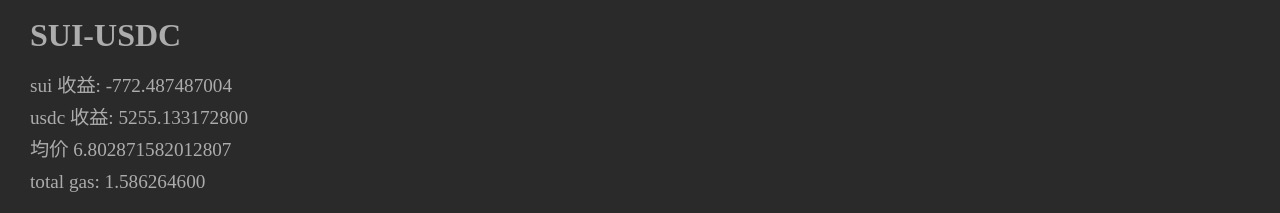
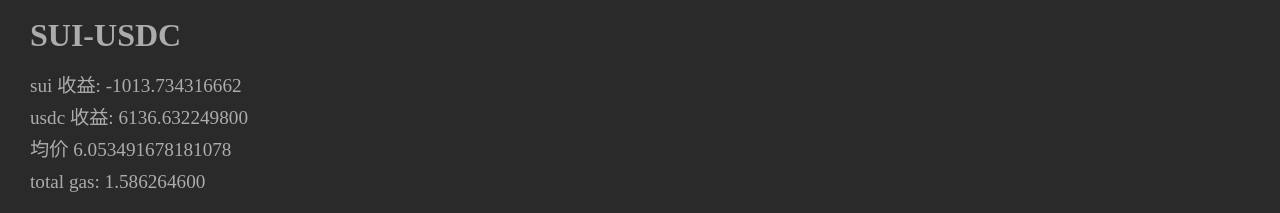
Before and after one commit to dsqiao/trade, a Vue app: page /sui-usdc in a window 1280 px wide. Shown: the part 173-386 px from the top of the page. Built offline with nearby package versions, Linux system fonts and the light colour scheme; what tdesign-vue-next would draw is missing.

Commit message:
feat: sui-usdc 支持计算「已结算交易对」逻辑

```diff
--- a/src/components/pair/sui-usdc.vue
+++ b/src/components/pair/sui-usdc.vue
@@ -71,7 +71,7 @@ const suiGain = ref(0);
 const usdcGain = ref(0);
 const totalGas = ref(0);
 const showT = ref(true);
-const transKeySet = [];
+const transMap = new Map();
 for (let index = 0; index < suiTradeData.length; index += 1) {
   const trans = suiTradeData[index];
   trans.gain = '0';
@@ -84,24 +84,12 @@ for (let index = 0; index < suiTradeData.length; index += 1) {
   if (!trans.gas) {
     trans.gas = 0;
   }
+  // 我们把含有 t 值的交易称为「已结算交易」，对于已结算交易对，我们放到一个 Map 中
   if (trans.t) {
-    if (transKeySet.includes(trans.t)) {
-      for (let j = 0; j < index; j += 1) {
-        let prevTrans = suiTradeData[j];
-        if (prevTrans.t === trans.t) {
-          if (prevTrans.direction === BUY && trans.direction === SELL) {
-            const usdcGain = trans.usdc - prevTrans.usdc;
-            const suiGain = prevTrans.sui - trans.sui;
-            trans.gain = `${usdcGain.toFixed(6)} usdc | ${suiGain.toFixed(6)} sui`;
-          } else if (prevTrans.direction === SELL && trans.direction === BUY) {
-            const usdcGain = prevTrans.usdc - trans.usdc;
-            const suiGain = trans.sui - prevTrans.sui;
-            trans.gain = `${usdcGain.toFixed(6)} usdc | ${suiGain.toFixed(6)} sui`;
-          }
-        }
-      }
+    if (!transMap.has(trans.t))  {
+      transMap.set(trans.t, [ trans ]);
     } else {
-      transKeySet.push(trans.t);
+      transMap.get(trans.t).push(trans);
     }
   }
   totalGas.value += trans.gas;
@@ -114,6 +102,26 @@ for (let index = 0; index < suiTradeData.length; index += 1) {
   }
 }
 
+// 返回来遍历一遍，计算所有已结算交易对的收益
+for (let index = suiTradeData.length - 1; index >= 0; index -= 1) {
+  const trans = suiTradeData[index];
+  if (trans.t && transMap.has(trans.t)) {
+    const transList = transMap.get(trans.t);
+    let suiGain = 0;
+    let usdcGain = 0;
+    for (let singleTran of transList) {
+      if (singleTran.direction === SELL) { // 卖 sui， 买 usdc
+        usdcGain += singleTran.usdc;
+        suiGain -= singleTran.sui;
+      } else if (singleTran.direction === BUY) { // 卖 usdc，买 sui
+        usdcGain -= singleTran.usdc;
+        suiGain += singleTran.sui;
+      }
+    }
+    trans.gain = `${usdcGain.toFixed(6)} usdc | ${suiGain.toFixed(6)} sui`;
+    transMap.delete(trans.t);
+  }
+}
 </script>
 <style scoped>
 .title {
--- a/src/data/crypto/sui-usdc.js
+++ b/src/data/crypto/sui-usdc.js
@@ -357,6 +357,9 @@ const suiTradeData = [
   { digest: '3zLaGNoDRY64vkrNTYBw44utruRP8kheVVLDXkRwecWj', direction: BUY, sui: 216.227988305, usdc: 800, timestamp: 1753992102332 },
   { digest: 'BGZStU5CoRZLHB1LqxBA9FPJ8LjoAWPR36Jgthc97bGm', direction: BUY, sui: 234.479038291, usdc: 829.999997, timestamp: 1754011168875 },
   { digest: 'GsUNneGM1VHq6xY33qsiSdVnHjUuZ6U6Zbe1XhQqWHHe', direction: BUY, sui: 236.416403854, usdc: 806.116921, timestamp: 1754130091321 },
-  { digest: '3edydD2Q5XF18zZtZEaXrGwmwjY6fQf3HSmEbi99hCzc', direction: BUY, sui: 241.466647711, usdc: 799.999998, timestamp: 1754159858729 },
+  { digest: '3edydD2Q5XF18zZtZEaXrGwmwjY6fQf3HSmEbi99hCzc', direction: BUY, sui: 241.466647711, usdc: 799.999998, timestamp: 1754159858729, t: 171 },
+  { digest: '6c1jrFtNQeuBGdX4yXv48SxQnTdC5exwp7VDA78XTQcK', direction: SELL, sui: 200.04385105, usdc: 728.820363, timestamp: 1754563613771, t: 171 },
+  { digest: 'HsU49AafrKcGuzEmZ6giPe5a8UZsoQWkhBtX7jB3oV2a', direction: SELL, sui: 40, usdc: 148.220283, timestamp: 1754566731350, t: 171 },
+  { digest: 'A9XJM63bREpfaK3dLqe7ipk6df8QZyQEZ1sV1Mz614mE', direction: SELL, sui: 1.202978608, usdc: 4.458431, timestamp: 1754568583040, t: 171 },
 ];
 export { suiTradeData };
```
